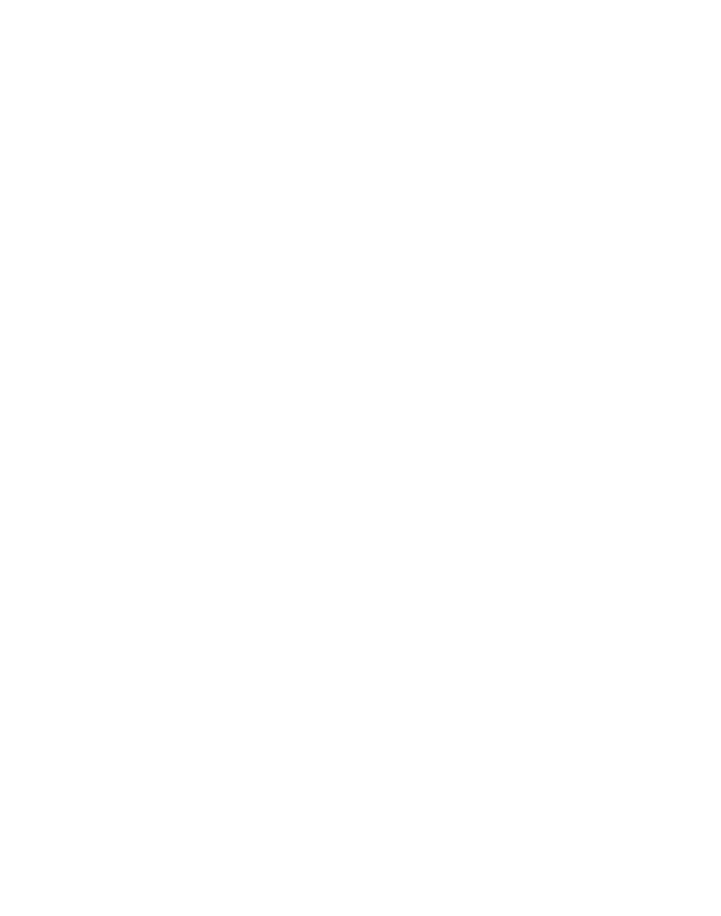
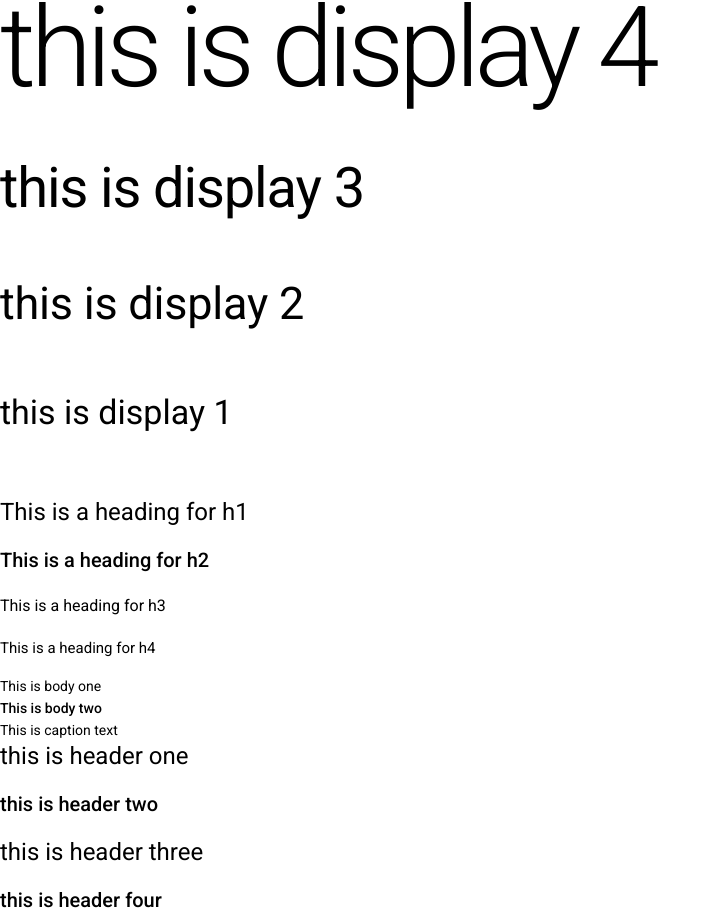
Before and after one commit to mhkmcp/angular-material, an Angular app: page / in a window 1280 px wide. Shown: the part 180-1096 px from the top of the page, without its empty margins (0-721 px from the left). Before the commit the page ends 800 px from the top, so only its background shows below. Built offline with nearby package versions, Linux system fonts and the light colour scheme.

Commit message:
added typography

```diff
--- a/src/app/app.component.html
+++ b/src/app/app.component.html
@@ -21,3 +21,30 @@
     <a mat-raised-button href="https://www.google.com/" target="_blank">Link</a>
   </div>
 </section>
+
+<section>
+  <div class="label">Typography</div>
+  <div class="example">
+    <div class="mat-display-4">this is display 4</div>
+    <div class="mat-display-3">this is display 3</div>
+    <div class="mat-display-2">this is display 2</div>
+    <div class="mat-display-1">this is display 1</div>
+
+    <div class="mat-headline">This is a heading for h1</div>
+    <div class="mat-title">This is a heading for h2</div>
+    <div class="mat-subheading-2">This is a heading for h3</div>
+    <div class="mat-subheading-1">This is a heading for h4</div>
+
+    <div class="mat-body-1">This is body one</div>
+    <div class="mat-body-2">This is body two</div>
+    <div class="mat-caption-1">This is caption text</div>
+
+    <div class="mat-typography">
+      <!-- uses as normal html tags -->
+      <h1>this is header one</h1>
+      <h2>this is header two</h2>
+      <h1>this is header three</h1>
+      <h2>this is header four</h2>
+    </div>
+  </div>
+</section>
```
